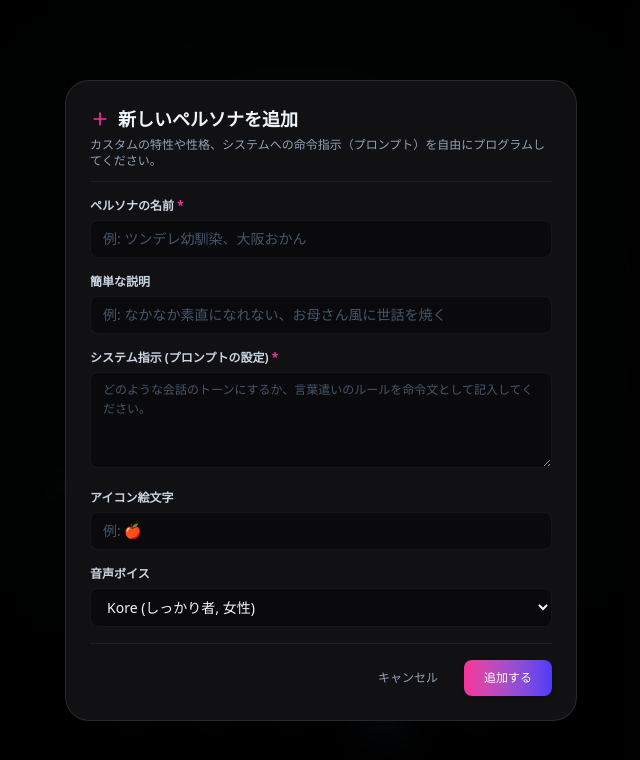
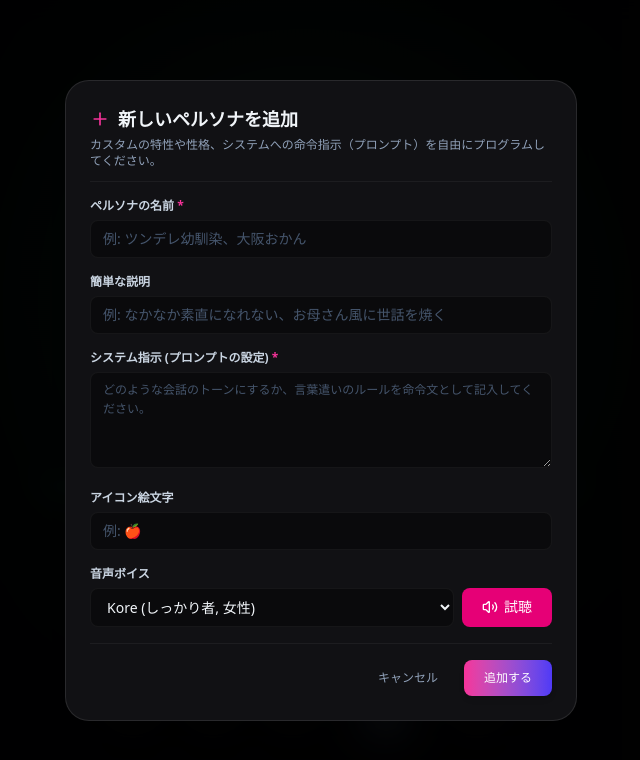
Before and after one commit to dma-cmyk/live-persona-companion, a React (Vite) app: page / in a window 1280 px wide. Both pictures are taken after a click on the button "追加". Shown: the top 760 px of the page, without its empty margins (319-959 px from the left). Built offline with nearby package versions, Linux system fonts and the light colour scheme.

Commit message:
feat: add voice preview button supporting both Gemini native and VOICEVOX voices

```diff
--- a/src/App.tsx
+++ b/src/App.tsx
@@ -590,7 +590,108 @@ export default function App() {
     localStorage.setItem("customModel", customModel);
   }, [customModel]);
 
-
+  const [isPreviewLoading, setIsPreviewLoading] = useState<boolean>(false);
+  const previewAudioRef = useRef<HTMLAudioElement | null>(null);
+
+  const playVoicePreview = async (voiceName: string) => {
+    if (previewAudioRef.current) {
+      previewAudioRef.current.pause();
+      previewAudioRef.current = null;
+    }
+
+    setIsPreviewLoading(true);
+    try {
+      if (voiceName.startsWith("VOICEVOX_")) {
+        const speakerId = voiceName.replace("VOICEVOX_", "");
+        const text = "こんにちは、音声のテストです。";
+
+        const res = await fetch(`https://api.tts.quest/v3/voicevox/synthesis?speaker=${speakerId}`, {
+          method: "POST",
+          headers: {
+            "Content-Type": "application/x-www-form-urlencoded",
+          },
+          body: new URLSearchParams({ text }).toString(),
+        });
+        const data = await res.json();
+
+        if (data.retryAfter) {
+          alert(`API制限中：${data.retryAfter}秒後に再度試してください。`);
+          setIsPreviewLoading(false);
+          return;
+        }
+
+        if (data.success && data.audioStatusUrl) {
+          const checkStatus = async () => {
+            try {
+              const r = await fetch(data.audioStatusUrl);
+              const statusData = await r.json();
+              if (statusData.isAudioReady && statusData.audioUrl) {
+                const audio = new Audio(statusData.audioUrl);
+                previewAudioRef.current = audio;
+                await audio.play();
+                setIsPreviewLoading(false);
+              } else {
+                setTimeout(checkStatus, 1000);
+              }
+            } catch (e) {
+              console.error("Voicevox status check failed:", e);
+              setIsPreviewLoading(false);
+            }
+          };
+          checkStatus();
+        } else {
+          throw new Error("Voicevox API returned unsuccessful response");
+        }
+      } else {
+        if (!customApiKey) {
+          alert("APIキーが設定されていません。グローバル設定でAPIキーを設定してください。");
+          setIsPreviewLoading(false);
+          return;
+        }
+
+        const text = speakLanguage === "ja-JP" ? "こんにちは！音声のプレビューです。" : "Hello! This is a voice preview.";
+        const res = await fetch(`https://generativelanguage.googleapis.com/v1beta/models/gemini-2.0-flash:generateContent?key=${customApiKey}`, {
+          method: "POST",
+          headers: { "Content-Type": "application/json" },
+          body: JSON.stringify({
+            contents: [{ parts: [{ text }] }],
+            generationConfig: {
+              responseModalities: ["AUDIO"],
+              speechConfig: {
+                voiceConfig: {
+                  prebuiltVoiceConfig: {
+                    voiceName: voiceName
+                  }
+                }
+              }
+            }
+          })
+        });
+
+        if (!res.ok) {
+          throw new Error(`Gemini API returned status ${res.status}`);
+        }
+
+        const data = await res.json();
+        const part = data.candidates?.[0]?.content?.parts?.[0];
+        if (part && part.inlineData && part.inlineData.data) {
+          const audioBase64 = part.inlineData.data;
+          const mimeType = part.inlineData.mimeType || "audio/mp3";
+          const audioUrl = `data:${mimeType};base64,${audioBase64}`;
+          const audio = new Audio(audioUrl);
+          previewAudioRef.current = audio;
+          await audio.play();
+        } else {
+          throw new Error("Audio data not found in response");
+        }
+        setIsPreviewLoading(false);
+      }
+    } catch (err) {
+      console.error("Preview failed:", err);
+      alert("プレビュー音声の生成に失敗しました。");
+      setIsPreviewLoading(false);
+    }
+  };
 
   const [isSidebarOpen, setIsSidebarOpen] = useState<boolean>(false);
   const [showAddModal, setShowAddModal] = useState<boolean>(false);
@@ -2102,6 +2203,7 @@ export default function App() {
                   <label className="block text-xs font-semibold text-slate-300 mb-1.5">
                     音声ボイス
                   </label>
+                  <div className="flex gap-2">
                     <select
                       value={newPersona.voiceName}
                       onChange={(e) =>
@@ -2110,7 +2212,7 @@ export default function App() {
                           voiceName: e.target.value as any,
                         })
                       }
-                    className="w-full bg-black/40 border border-white/5 rounded-lg px-3 py-2 text-sm text-slate-100 focus:outline-none focus:border-pink-400"
+                      className="flex-1 bg-black/40 border border-white/5 rounded-lg px-3 py-2 text-sm text-slate-100 focus:outline-none focus:border-pink-400"
                       id="new-persona-voice-select"
                     >
                       <option value="Zephyr">Zephyr (明るい, 女性)</option>
@@ -2153,6 +2255,25 @@ export default function App() {
                         )}
                       </optgroup>
                     </select>
+                    <button
+                      type="button"
+                      disabled={isPreviewLoading}
+                      onClick={() => playVoicePreview(newPersona.voiceName)}
+                      className="px-3 py-2 bg-pink-600 hover:bg-pink-500 disabled:bg-slate-700 text-white rounded-lg text-sm transition-colors flex items-center gap-1.5 min-w-[90px] justify-center"
+                    >
+                      {isPreviewLoading ? (
+                        <>
+                          <span className="w-3.5 h-3.5 border-2 border-white border-t-transparent rounded-full animate-spin" />
+                          <span>生成中</span>
+                        </>
+                      ) : (
+                        <>
+                          <Volume2 className="w-4 h-4" />
+                          <span>試聴</span>
+                        </>
+                      )}
+                    </button>
+                  </div>
                 </div>
 
                 <div className="pt-4 flex items-center justify-end gap-2.5 border-t border-white/5">
```
Lines whose indentation alone changed are shown as unchanged.
